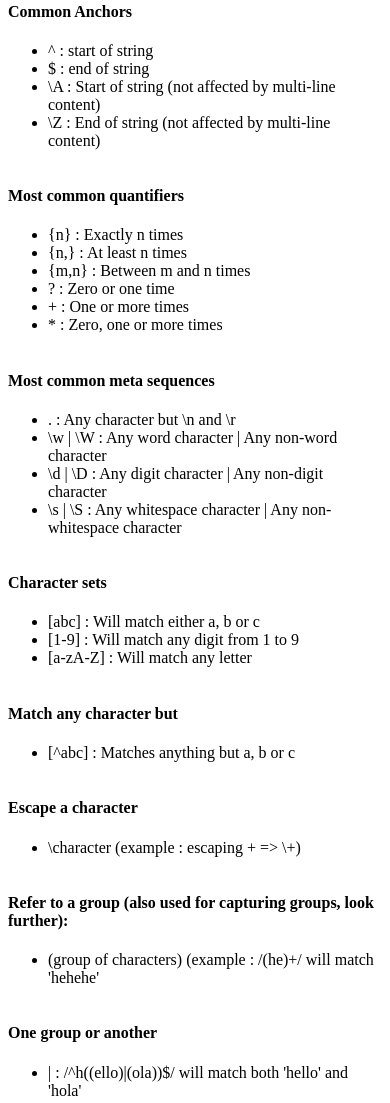
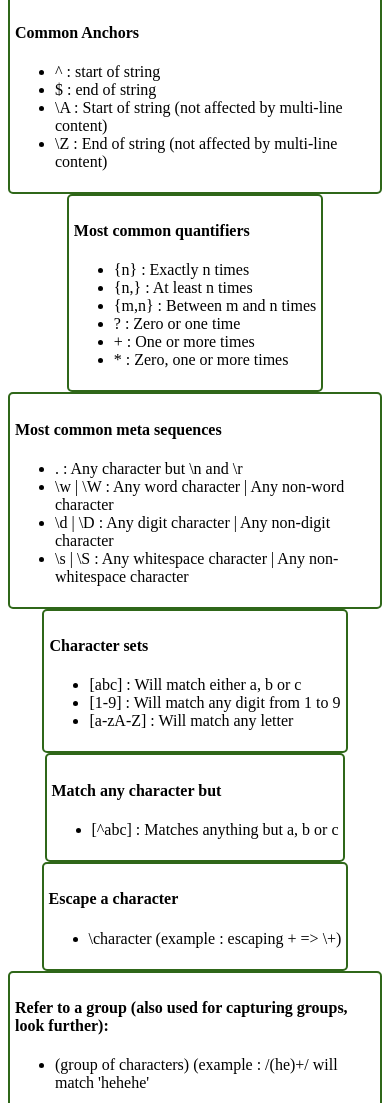
Before and after one commit to nikijiandani/Regex-cheatsheet, a plain HTML site: page cheatsheet.html in a window 390 px wide. Shown: the part 1266-2369 px from the top of the page. Drawn offline with Linux system fonts and the light colour scheme.

Commit message:
added media query and edits

```diff
--- a/cheatsheet.html
+++ b/cheatsheet.html
@@ -25,7 +25,7 @@
 Shortcut to look for digit characters is <span>\d</span> which is equal to [0-9]. <span>\D</span> is equal to [^0-9]. Use shortcut <span>\s</span> to search for whitespace and <span>\S</span> to search for everything except whitespace.</p>
 <p><span>Quantity specifiers: ({ })</span> You put two numbers between the curly brackets for the lower and upper number of patterns. These can be used with other shortcuts</p>
 <div class="container">
-	<div>
+	<div class="block">
 		<h4>Common flags</h4>
 		<ul>
 			<li>i : case insensitive</li>
@@ -33,7 +33,7 @@ Shortcut to look for digit characters is <span>\d</span> which is equal to [0-9]
 			<li>m : multi-line</li>
 		</ul>
 	</div>
-	<div>
+	<div class="block">
 		<h4>Common Anchors</h4>
 		<ul>
 			<li>^ : start of string</li>
@@ -42,7 +42,7 @@ Shortcut to look for digit characters is <span>\d</span> which is equal to [0-9]
 			<li>\Z : End of string (not affected by multi-line content)</li>
 		</ul>
 	</div>
-	<div>
+	<div class="block">
 		<h4>Most common quantifiers</h4>
 		<ul>
 			<li>{n} : Exactly n times</li>
@@ -53,7 +53,7 @@ Shortcut to look for digit characters is <span>\d</span> which is equal to [0-9]
 			<li>* : Zero, one or more times</li>
 		</ul>
 	</div>
-	<div>
+	<div class="block">
 		<h4>Most common meta sequences</h4>
 		<ul>
 			<li>. : Any character but \n and \r </li>
@@ -62,7 +62,7 @@ Shortcut to look for digit characters is <span>\d</span> which is equal to [0-9]
 			<li>\s | \S : Any whitespace character | Any non-whitespace character</li>
 		</ul>
 	</div>
-	<div>
+	<div class="block">
 		<h4>Character sets</h4>
 		<ul>
 			<li>[abc] : Will match either a, b or c</li>
@@ -70,25 +70,25 @@ Shortcut to look for digit characters is <span>\d</span> which is equal to [0-9]
 			<li>[a-zA-Z] : Will match any letter</li>
 		</ul>
 	</div>
-	<div>
+	<div class="block">
 		<h4>Match any character but</h4>
 		<ul>
 			<li>[^abc] : Matches anything but a, b or c</li>
 		</ul>
 	</div>
-	<div>
+	<div class="block">
 		<h4>Escape a character</h4>
 		<ul>
 			<li>\character (example : escaping + => \+)</li>
 		</ul>
 	</div>
-	<div>
+	<div class="block">
 		<h4>Refer to a group (also used for capturing groups, look further):</h4>
 		<ul>
 			<li>(group of characters) (example : /(he)+/ will match 'hehehe'</li>
 		</ul>
 	</div>
-	<div>
+	<div class="block">
 		<h4>One group or another</h4>
 		<ul>
 			<li>| : /^h((ello)|(ola))$/ will match both 'hello' and 'hola'</li>
--- a/style.css
+++ b/style.css
@@ -7,7 +7,17 @@ span {
 	background: #EEEEEE;
 }
 .container {
-	display: flex;
-	flex-wrap: wrap;
-	justify-content: space-between;
+	display: grid;
+	grid-template-columns: 1fr 1fr 1fr;
 }
+.block {
+	border: 2px solid #2F6719;
+	border-radius: 5px;
+	margin: auto;
+	padding: 5px;
+}
+@media (max-width: 600px) {
+	.container {
+		grid-template-columns: 1fr;
+	}
+}
```
